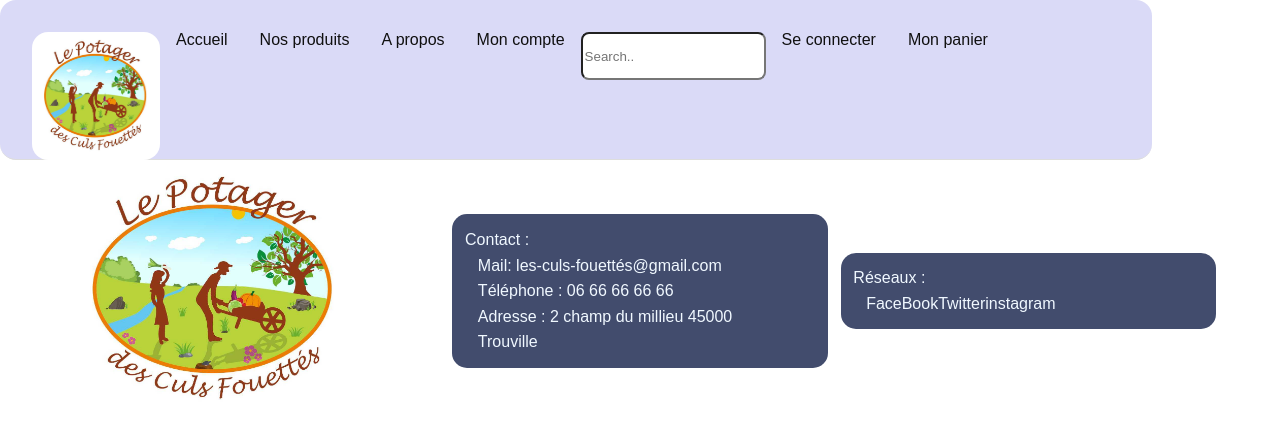
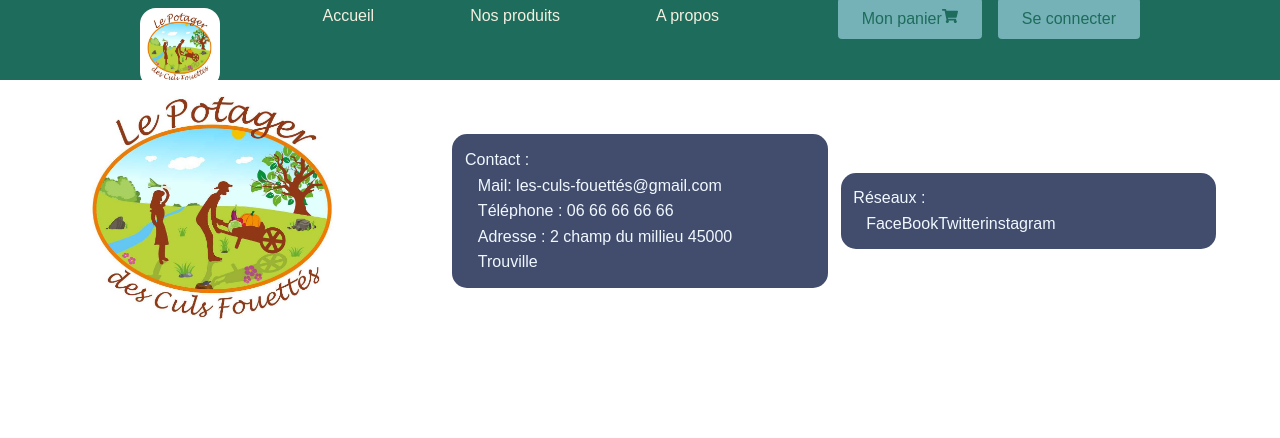
Before and after one commit to JustineStrescher/lepotager-front, a React app: page / in a window 1280 px wide. Built offline with nearby package versions, Linux system fonts and the light colour scheme.

Commit message:
Desktop header done

```diff
--- a/src/components/NavBar/NavBar.scss
+++ b/src/components/NavBar/NavBar.scss
@@ -1,17 +1,18 @@
 @use 'sass:color';
-@use 'src/styles/vars';
+@use '../../styles/vars';
 
-
+%align-center {
+  display: flex;
+  align-items: center;
+}
 
 .menu {
-  text-align: center;
-  padding: 2rem 2rem;
-  border-bottom: 1px solid vars.$alt-color;
-  background-color: rgb(70, 70, 216, 20%);
+  background: #1E6C5B;
+  height: 80px;
   display: flex;
-  width: 90vw;
-  height: 10rem;
-  border-radius: 1rem;
+  justify-content: space-between;
+  padding: 0.5rem calc((100vw - 1000px) / 2);
+  z-index: 10;
 
   &--searchbar{
     height: 3rem;
@@ -20,45 +21,44 @@
 
   }
   &--logo{
-    width: 8rem;
-    height: 8rem;
+    width: 5rem;
+    height: 5rem;
     border-radius: 1rem;
   }
 
-  &-link {
-    margin: 0 1rem;
-    cursor: pointer;
-    color: vars.$dark-color;
-    display: block;
+  &--link {
+    color: #F3EFE1;
+    @extend %align-center;
+    justify-content: center;
     text-decoration: none;
-
-    &--selected {
-      text-decoration: underline;
-    }
+    padding: 0 3rem;
+    display: inline;
+    align-items: center;
+    vertical-align: center;
 
     &:hover {
-      color: vars.$primary-color;
-    }
+      color: #AB7341;
+      transition: all 0.3s ease;
+  }
   }
 
-  &-user {
-    display: inline-block;
+  &--user {
+    display: flex;
     text-align: right;
   }
 
-  &-btn {
-    background-color: vars.$primary-color;
-    border: 0;
-    color: vars.$light-color;
-    padding: 5px;
-    border-radius: 3px;
-    margin: 0 1rem;
-    display: inline-block;
-    min-width: 12em;
+  &--button {
+    padding: 12px 24px;
+    border: none;
+    outline: none;
+    border-radius: 4px;
+    background: #75B2B8;
+    margin-left: 16px;
+    color: #1E6C5B;
 
     &:hover {
-      // https://sass-lang.com/documentation/modules/color
-      background-color: color.scale(vars.$primary-color, $lightness: -10%);
+      background: #F3EFE1;
+      transition: all 0.3s ease;
     }
   }
 }
--- a/src/components/NavBar/index.js
+++ b/src/components/NavBar/index.js
@@ -1,35 +1,36 @@
-import { Link } from 'react-router-dom';
+import { FaShoppingCart } from "react-icons/fa";
+import { NavLink } from 'react-router-dom';
 import logo from './logo.jpg';
 import './NavBar.scss';
 
-const NavBar = () => (
-  <div className="menu">
-    <div className="menu--logo">
-      <img src={logo} alt="logo des culs fouettés" className="menu--logo" />
-    </div>
-    <div>
-      <li>
-        <Link to="/" className="menu-link">Accueil</Link>
-      </li>
-      <li>
-        <Link to="/nos-produits" className="menu-link">Nos produits</Link>
-      </li>
-      <li>
-        <Link to="/a-propos" className="menu-link">A propos</Link>
-      </li>
-      <li>
-        <Link to="/mon-compte" className="menu-link">Mon compte</Link>
-      </li>
-    </div>
-    <input type="text" placeholder="Search.." className="menu--searchbar" />
-    <div className="menu--user">
-      <li>
-        <Link to="/connexion" className="menu-link">Se connecter</Link>
-      </li>
-      <li>
-        <Link to="/panier" className="menu-link">Mon panier</Link>
-      </li>
-    </div>
-  </div>
+const Navbar = () => (
+  <>
+    <section className="menu">
+      <NavLink to="/">
+        <img src={logo} alt="logo" className="menu--logo" />
+      </NavLink>
+      <div className="menu--nav ">
+        <NavLink to="/accueil" className="menu--link">
+          Accueil
+        </NavLink>
+        <NavLink to="/nos-produits" className="menu--link">
+          Nos produits
+        </NavLink>
+        <NavLink to="/a-propos" className="menu--link">
+          A propos
+        </NavLink>
+      </div>
+      <div>
+        <NavLink to="/panier" className="menu--button">
+          Mon panier
+          <FaShoppingCart />
+        </NavLink>
+        <NavLink to="/se-connecter" className="menu--button">
+          Se connecter
+        </NavLink>
+      </div>
+    </section>
+  </>
 );
-export default NavBar;
+
+export default Navbar;
--- a/src/styles/_vars.scss
+++ b/src/styles/_vars.scss
@@ -1,8 +1,8 @@
 // Generic
-$primary-color: #e52354;
-$alt-color: #ddd;
-$dark-color: #101010;
-$light-color: #fff;
+$primary-color: #1E6C5B;
+$alt-color: #75B2B8;
+$dark-color: #AB7341;
+$light-color: #F3EFE1;
 $gutter: 2rem;
 
 // Global
```
Also changed, not shown: package.json (+6 -1 lines), 3 other files.
